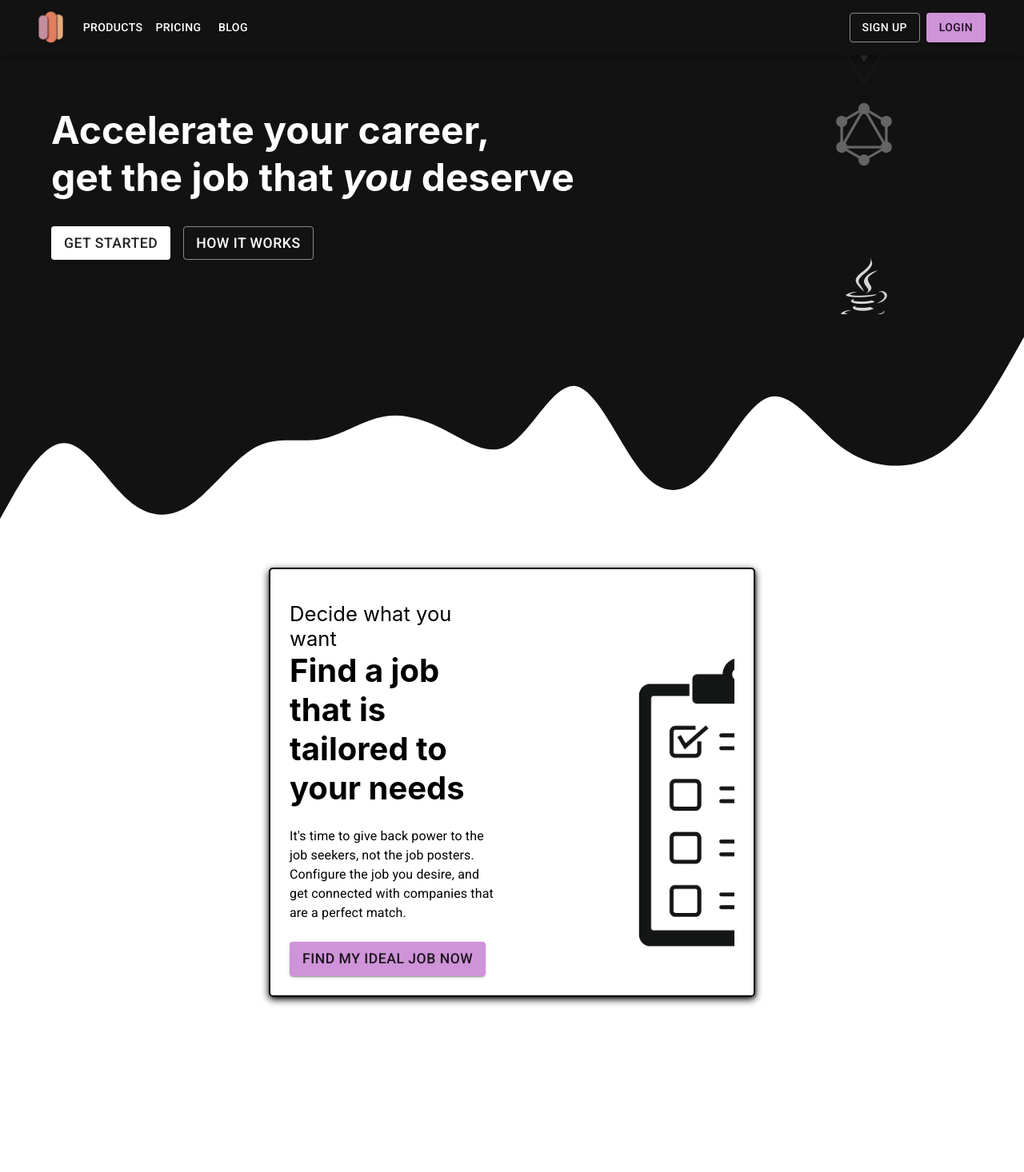
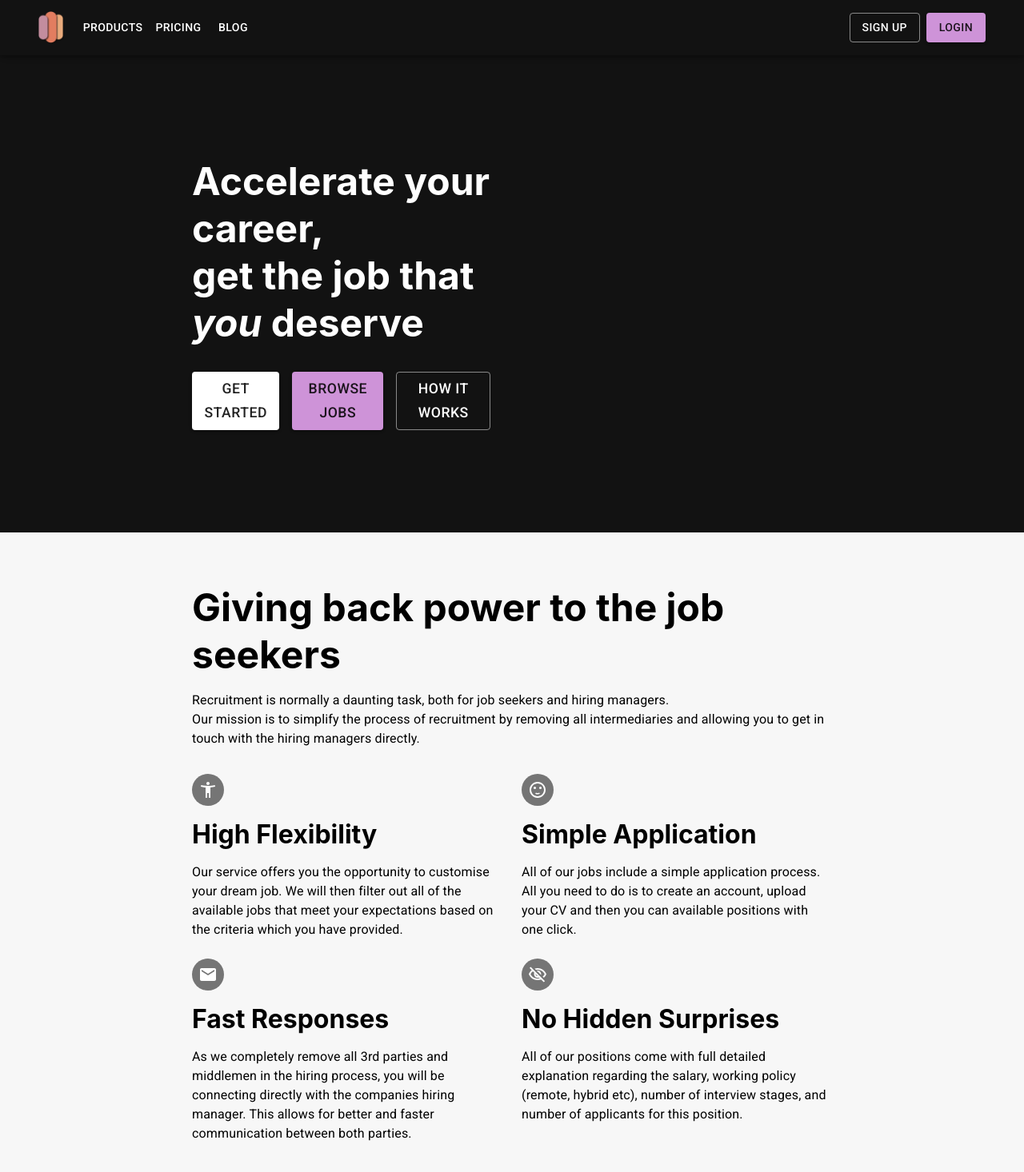
Before and after one commit to rolelo/fe-pwa, a React (Create React App) app: page / in a window 1280 px wide. Shown: the top 1466 px of the page at 80% size. Before the commit the page ends 1279 px from the top, so only its background shows below. Built offline with nearby package versions, Linux system fonts and the light colour scheme.

Commit message:
fixed background color

```diff
--- a/src/components/home/accelerate/index.tsx
+++ b/src/components/home/accelerate/index.tsx
@@ -15,48 +15,30 @@ const CurveContainer = styled.div`
   }
 `;
 
-const IconContainer = styled.div`
-  & i {
-    opacity: 0;
-    font-size: 5rem;
-    position: absolute;
-    right: 0px;
-    width: 48px;
-    height: 48px;
-    transform: translateX(-15vw);
-    color: white;
-    animation: iconScroll 6s infinite;
-
-    @media(max-width: 600px) {
-      font-size: 3rem;
-    }
-  }
-`;
-
-const Accelerate = () => {
+const Accelerate: React.FC = () => {
   return (
     <Grid container xs={12} rowGap={2}>
       <CurveContainer>
-        <IconContainer>
-          <i className="devicon-react-plain" style={{ animationDelay: '1s' }}></i>
-          <i className="devicon-angularjs-plain" style={{ animationDelay: '2s' }}></i>
-          <i className="devicon-vuejs-plain" style={{ animationDelay: '3s' }}></i>
-          <i className="devicon-graphql-plain" style={{ animationDelay: '4s' }}></i>
-          <i className="devicon-java-plain" style={{ animationDelay: '5s' }}></i>
-          <i className="devicon-php-plain" style={{ animationDelay: '6s' }}></i>
-        </IconContainer>
-        <Grid item xs={12} md={8} padding={{ xs: 4, sm: 6, md: 8 }}>
+        <Grid item xs={12} md={8} padding={{ xs: 4, sm: 6, md: 8, lg: 30 }}
+          paddingTop={{ lg: 16 }}
+          paddingBottom={{ lg: 16 }}>
           <Typography variant="h1" color="white">Accelerate your career, <br /> get the job that <i><b>you</b></i> deserve</Typography>
-          <Box sx={{ marginTop: 4, display: "flex", flexGrow: "1", gap: 2 }}>
+          <Box sx={{
+            marginTop: 4, display: "flex", flexGrow: "1", gap: {
+              xs: 1,
+              sm: 2,
+            }, flexDirection: {
+              xs: "column",
+              sm: "row"
+            }
+          }}>
             <Button variant='contained' sx={{ fontSize: { sm: '1.1rem' } }}>Get Started</Button>
+            <Button variant='contained' color="secondary" sx={{ fontSize: { sm: '1.1rem' } }}>Browse Jobs</Button>
             <Button variant='outlined' sx={{ fontSize: { sm: '1.1rem' } }}>How it works</Button>
           </Box>
         </Grid>
-        <svg xmlns="http://www.w3.org/2000/svg" viewBox="0 0 1440 320">
-          <path fill="#121212" fill-opacity="1" d="M0,288L15,261.3C30,235,60,181,90,181.3C120,181,150,235,180,261.3C210,288,240,288,270,266.7C300,245,330,203,360,186.7C390,171,420,181,450,176C480,171,510,149,540,144C570,139,600,149,630,165.3C660,181,690,203,720,181.3C750,160,780,96,810,101.3C840,107,870,181,900,218.7C930,256,960,256,990,224C1020,192,1050,128,1080,117.3C1110,107,1140,149,1170,176C1200,203,1230,213,1260,213.3C1290,213,1320,203,1350,170.7C1380,139,1410,85,1425,58.7L1440,32L1440,0L1425,0C1410,0,1380,0,1350,0C1320,0,1290,0,1260,0C1230,0,1200,0,1170,0C1140,0,1110,0,1080,0C1050,0,1020,0,990,0C960,0,930,0,900,0C870,0,840,0,810,0C780,0,750,0,720,0C690,0,660,0,630,0C600,0,570,0,540,0C510,0,480,0,450,0C420,0,390,0,360,0C330,0,300,0,270,0C240,0,210,0,180,0C150,0,120,0,90,0C60,0,30,0,15,0L0,0Z"></path>
-        </svg>
       </CurveContainer>
-    </Grid>
+    </Grid >
   )
 }
 
--- a/src/components/home/power/index.tsx
+++ b/src/components/home/power/index.tsx
@@ -1,70 +1,82 @@
-import { Box, Button, Grid, Typography } from '@mui/material'
-import React from 'react'
+import { AccessibilityNewOutlined, Mail, SentimentSatisfied, VisibilityOffOutlined } from '@mui/icons-material';
+import { Avatar, Box, Divider, Grid, Typography } from '@mui/material';
+import theme from '../../../static/theme';
 
-import CheckList from "../../../assets/checklist.png";
 
 const Power = () => {
   return (
-    <Grid container xs={12} rowGap={2} padding={{ sx: 2, sm: 3, md: 4 }}>
-      <Grid item md={3}></Grid>
-      <Grid item xs={12} md={6}>
-        <Box sx={{
-          boxShadow: '2px 2px 2px 0 rgba(0, 0, 0, 0.2), 0 3px 10px 0 rgba(0, 0, 0)',
-          borderRadius: '5px',
-          border: '2px solid black',
-          display: "flex",
-          flexDirection: {
-            xs: 'column',
-            sm: 'row',
-          },
-          gap: {
-            xs: 2,
-            sm: 4,
-          },
-          padding: {
-            xs: 2,
-            sm: 3,
-          },
-        }}>
-          <Box sx={{
-            flex: 1,
-            display: "flex",
-            flexDirection: "column",
-            gap: {
-              xs: 2,
-              sm: 3,
-            },
-            marginTop: {
-              sm: 2,
-            },
-          }}>
-            <div>
-              <Typography variant="h4">Decide what you want</Typography>
-              <Typography variant="h2">Find a job that is tailored to your needs</Typography>
-            </div>
+    <Grid container xs={12} rowGap={4}
+      paddingLeft={{ xs: 4, sm: 6, md: 8, lg: 30 }}
+      paddingRight={{ xs: 4, sm: 6, md: 8, lg: 30 }}
+      paddingTop={{ xs: 4, sm: 6, md: 8 }}
+      paddingBottom={{ xs: 4, sm: 6, md: 8 }}
+      sx={{
+        backgroundColor: theme.palette.background.default
+      }}>
+      <Grid item xs={12}>
+        <Typography variant="h1">Giving back power to the job seekers</Typography>
+        <Typography variant="body1" sx={{ paddingTop: 2 }}>
+          Recruitment is normally a daunting task, both for job seekers and hiring managers.
+          <br />
+          Our mission is to simplify the process of recruitment by removing all intermediaries and allowing you to get in touch
+          with the hiring managers directly.
+        </Typography>
+      </Grid>
+      <Grid container spacing={3}>
+        <Grid item xs={12} sm={6}>
+          <Box sx={{ display: "flex", flexDirection: "column", gap: 2 }}>
+            <Avatar color="secondary">
+              <AccessibilityNewOutlined color="action" />
+            </Avatar>
+            <Typography variant="h3">High Flexibility</Typography>
             <Typography variant="body1">
-              It's time to give back power to the job seekers, not the job posters. Configure the job you desire, and get connected
-              with companies that are a perfect match.
+              Our service offers you the opportunity to customise your dream job. We will then filter out all of the available jobs that
+              meet your expectations based on the criteria which you have provided.
             </Typography>
-            <Button variant='contained' sx={{ fontSize: { sm: '1.1rem' }, width: "fit-content" }} color="secondary">Find My Ideal Job Now</Button>
           </Box>
-          <Box sx={{
-            flex: 1,
-            overflow: "hidden",
-          }}>
-            <Box sx={{
-              width: { xs: "50%", sm: "100%", display: "inline-block" }, position: "relative", right: "-100%", transform: {
-                xs: "translate(-82%, 14%)",
-                sm: "translate(-46%, 24%)"
-              }
-            }}>
-              <img src={CheckList} alt="checklist" style={{ width: "100%", maxWidth: "250px" }} />
-            </Box>
+        </Grid>
+        <Grid item xs={12} sm={6}>
+          <Box sx={{ display: "flex", flexDirection: "column", gap: 2 }}>
+            <Avatar color="secondary">
+              <SentimentSatisfied color="action" />
+            </Avatar>
+            <Typography variant="h3">Simple Application</Typography>
+            <Typography variant="body1">
+              All of our jobs include a simple application process. All you need to do is to create an account, upload your CV and then
+              you can available positions with one click.
+            </Typography>
           </Box>
-        </Box>
+        </Grid>
+        <Grid item xs={12} sm={6}>
+          <Box sx={{ display: "flex", flexDirection: "column", gap: 2 }}>
+            <Avatar color="secondary">
+              <Mail color="action" />
+            </Avatar>
+            <Typography variant="h3">Fast Responses</Typography>
+            <Typography variant="body1">
+              As we completely remove all 3rd parties and middlemen in the hiring process, you will be connecting directly with the companies hiring manager.
+              This allows for better and faster communication between both parties.
+            </Typography>
+          </Box>
+        </Grid>
+        <Grid item xs={12} sm={6}>
+          <Box sx={{ display: "flex", flexDirection: "column", gap: 2 }}>
+            <Avatar color="secondary">
+              <VisibilityOffOutlined color="action" />
+            </Avatar>
+            <Typography variant="h3">No Hidden Surprises</Typography>
+            <Typography variant="body1">
+              All of our positions come with full detailed explanation regarding the salary, working policy (remote, hybrid etc),
+              number of interview stages, and number of applicants for this position.
+            </Typography>
+          </Box>
+        </Grid>
       </Grid>
-      <Grid md={3}></Grid>
-    </Grid >
+      {/* <Grid item xs={12} paddingTop={{ xs: 2, sm: 3, md: 4 }}
+        paddingBottom={{ xs: 2, sm: 3, md: 4 }}>
+        <Divider sx={{ backgroundColor: theme.palette.background.paper }} />
+      </Grid> */}
+    </Grid>
   )
 }
 
--- a/src/static/theme.ts
+++ b/src/static/theme.ts
@@ -5,6 +5,9 @@ const theme = createTheme({
     mode: "dark",
     primary: {
       main: "#ffffff",
+    },
+    background: {
+      default: "#F7F7F7",
     },
   },
 });
```
